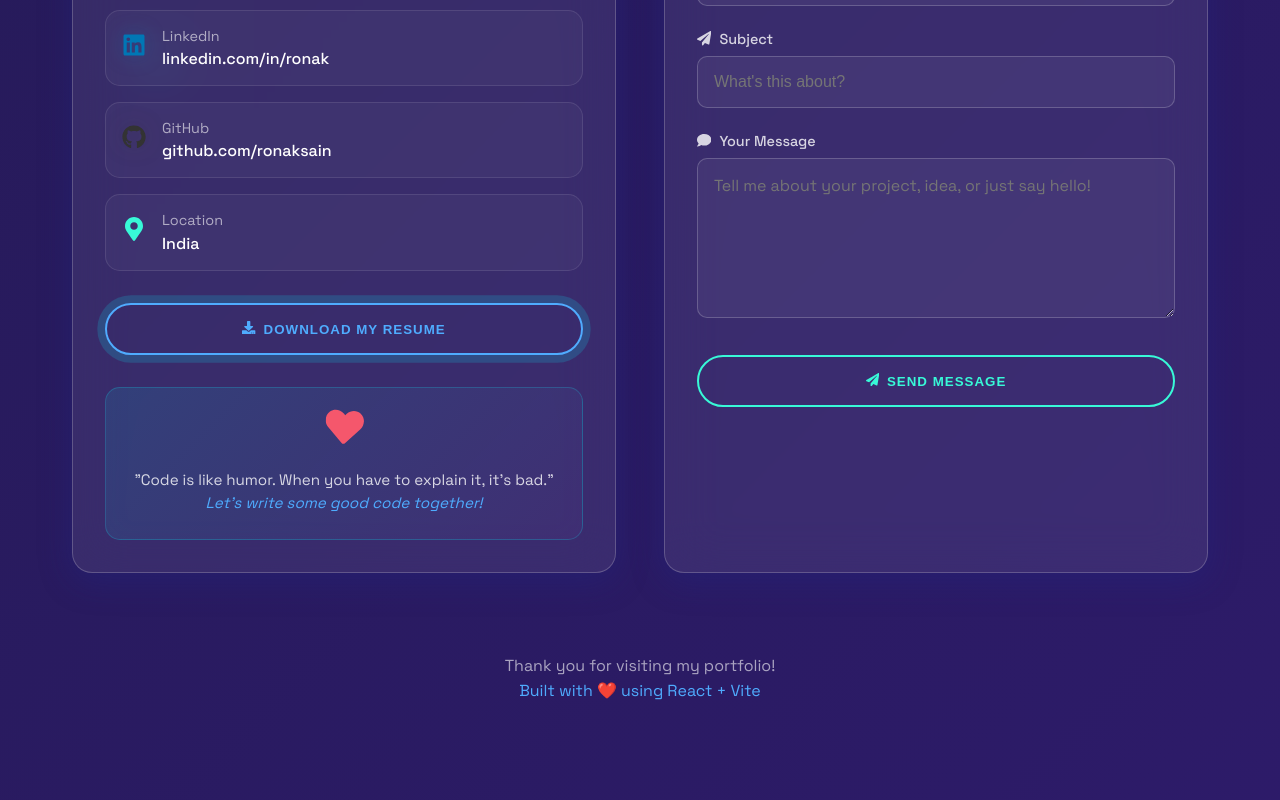
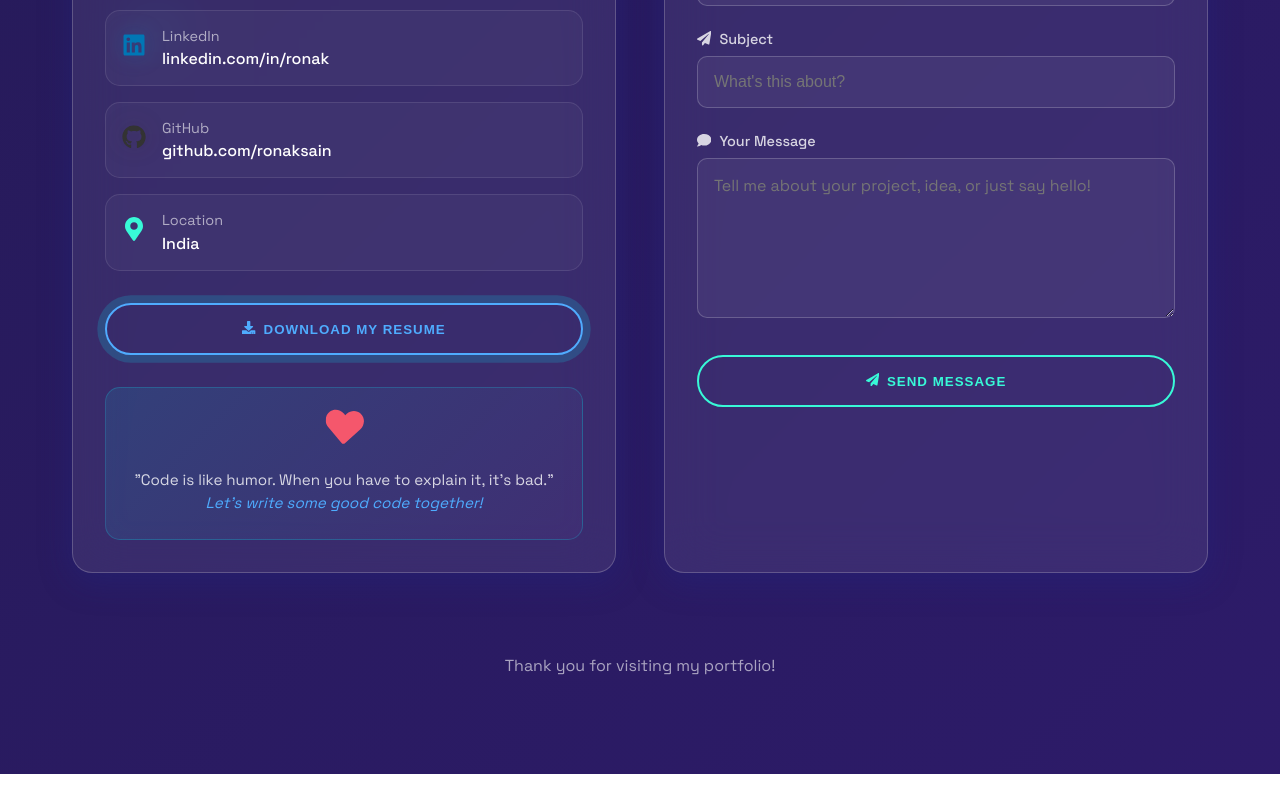
Before and after one commit to ronak0408/My-Portfolio, a React (Vite) app: page / in a window 1280 px wide. Shown: the part 11067-11867 px from the top of the page. After the commit the page ends 11841 px from the top, so only its background shows below. Built offline with nearby package versions, Linux system fonts and the light colour scheme.

Commit message:
Remove unnecessary HTML elements from Contact component

```diff
--- a/src/components/Contact.jsx
+++ b/src/components/Contact.jsx
@@ -567,10 +567,6 @@ const Contact = () => {
               lineHeight: '1.6'
             }}>
               Thank you for visiting my portfolio!
-              <br />
-              <span style={{ color: 'var(--neon-cyan)' }}>
-                Built with ❤️ using React + Vite
-              </span>
             </p>
           </motion.div>
         </motion.div>
```
